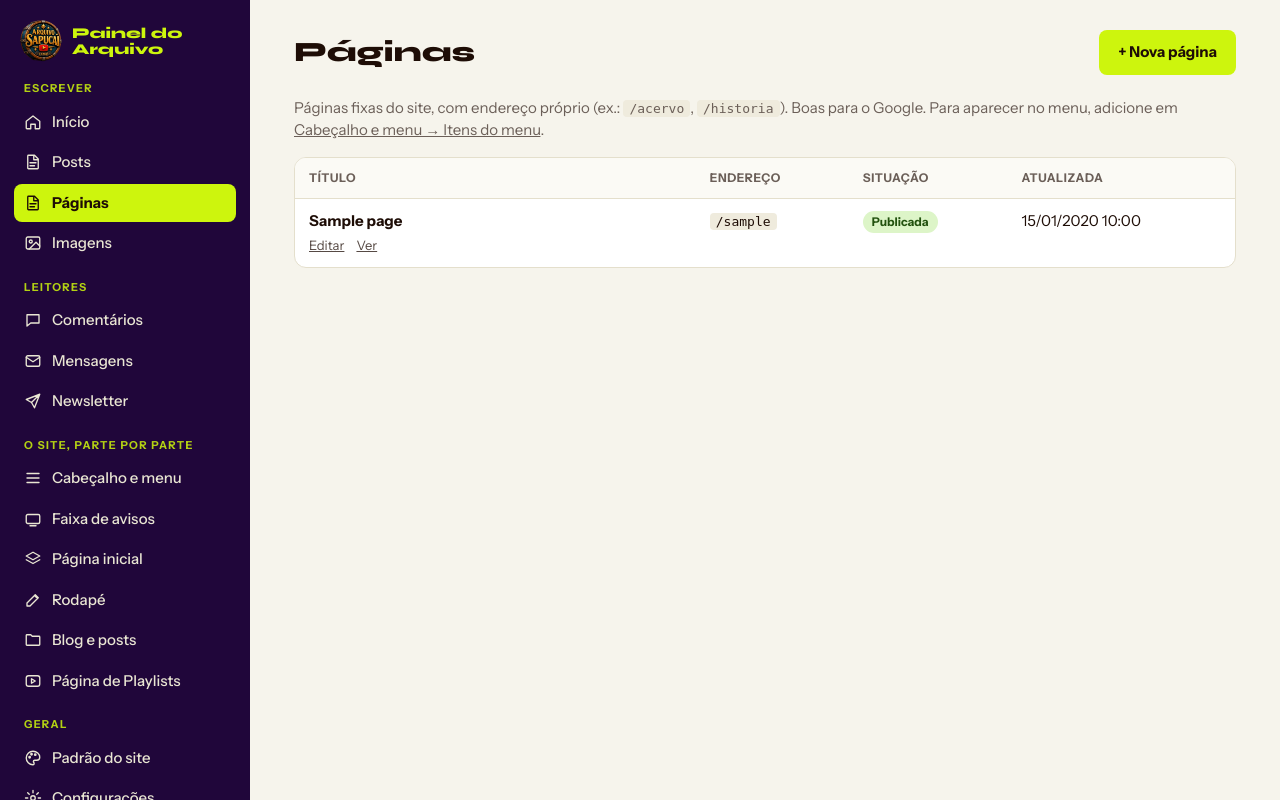
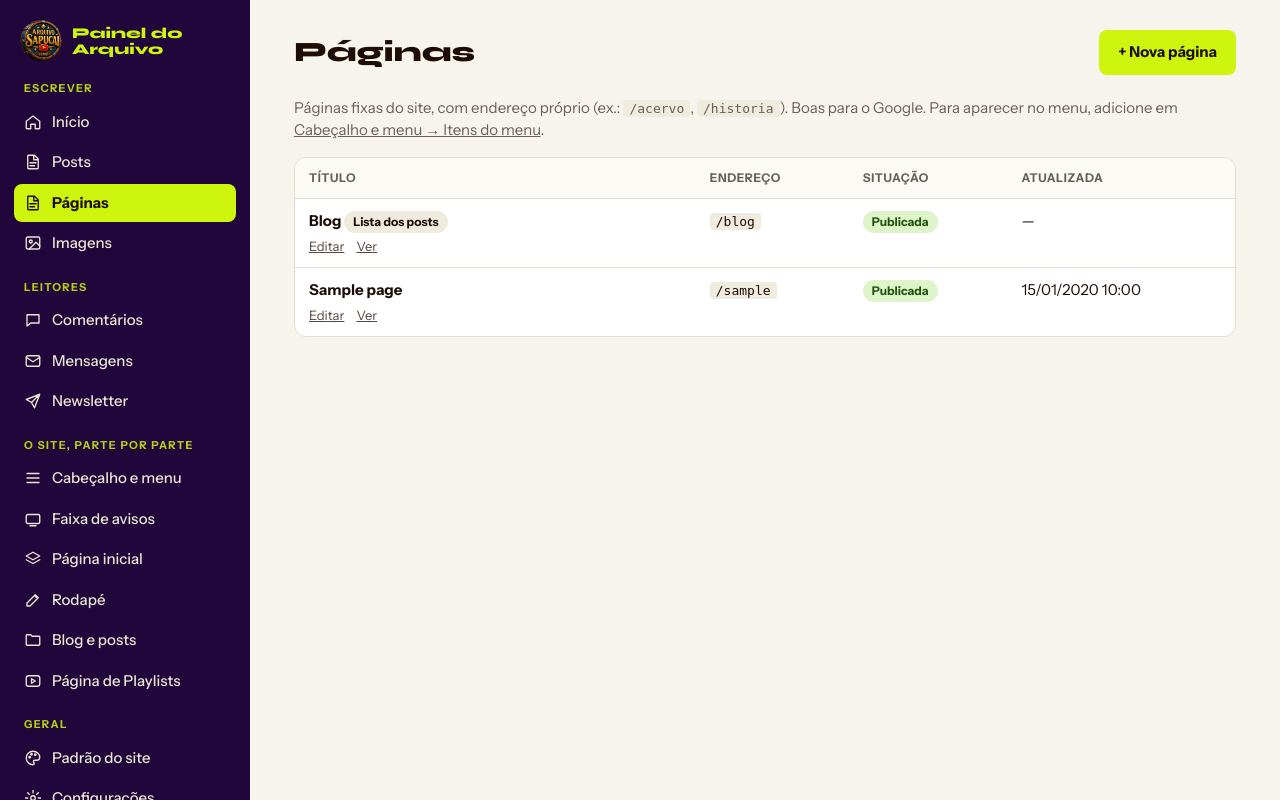
Before and after one commit to igorjornal/arquivosapucai, a PHP site: page /admin/paginas in a window 1280 px wide. Run offline with PHP 8.4, Linux system fonts and the light colour scheme; the visitor is signed in with stand-in values (Sample User, id 1); tables that the repository leaves empty hold one stand-in row (values such as "Sample post"); grey boxes marked "Sample" are stand-in pictures; some libraries are stand-ins or nearby versions.

Commit message:
Página do Blog em Páginas, fonte da coluna, link do botão das playlists, posts sem autor não somem mais
Co-Authored-By: Claude Opus 5.5 <noreply@anthropic.com>
Claude-Session: https://claude.ai/code/session_01BMWtRbQTBGTv7QvCQcFm1z

```diff
--- a/app/admin.php
+++ b/app/admin.php
@@ -48,6 +48,7 @@ function admin_dispatch(string $path): void
         ['#^/admin/secoes$#',                         'admin_sections', true],
         ['#^/admin/paginas$#',                        'admin_pages', true],
         ['#^/admin/paginas/nova$#',                   'admin_page_edit', true],
+        ['#^/admin/paginas/blog$#',                   'admin_blog_page', true],
         ['#^/admin/paginas/(\d+)$#',                 'admin_page_edit', true],
         ['#^/admin/paginas/(\d+)/excluir$#',         'admin_page_delete', true],
         ['#^/admin/secoes/(\d+)$#',                  'admin_section_edit', true],
@@ -241,7 +242,7 @@ function admin_posts(): void
     $posts = db_all(
         'SELECT p.*, c.name AS category_name, u.name AS author_name,
             (SELECT COUNT(*) FROM comments cm WHERE cm.post_id = p.id AND cm.status = \'approved\') AS comments_count
-         FROM posts p LEFT JOIN categories c ON c.id = p.category_id JOIN users u ON u.id = p.author_id
+         FROM posts p LEFT JOIN categories c ON c.id = p.category_id LEFT JOIN users u ON u.id = p.author_id
          WHERE ' . implode(' AND ', $where) . ' ORDER BY COALESCE(p.published_at, p.updated_at) DESC LIMIT ? OFFSET ?',
         [...$params, $pg['per_page'], $pg['offset']]
     );
--- a/app/admin_screens.php
+++ b/app/admin_screens.php
@@ -212,6 +212,22 @@ function save_ticker_screen(): void
     save_type_from_post(['ticker']);
 }
 
+/* ---------- Página do Blog (fica na lista de Páginas) ---------- */
+function admin_blog_page(): void
+{
+    require_admin();
+    if (is_post()) {
+        $blog = setting('blog');
+        $blog['page_title'] = mb_substr(input('page_title'), 0, 120) ?: 'Blog';
+        $blog['page_intro'] = mb_substr(input('page_intro'), 0, 600);
+        save_setting('blog', $blog);
+        save_type_from_post(['blog_page_title']);
+        flash('success', 'Página do Blog salva.');
+        redirect('/admin/paginas/blog');
+    }
+    admin_render('blog-page', ['title' => 'Página do Blog', 'blog' => setting('blog')]);
+}
+
 /* ---------- Página de Playlists (décadas em sanfona) ---------- */
 function save_playlists_screen(): void
 {
@@ -326,7 +342,7 @@ function save_blog_screen(): void
     $blog['sidebar_count'] = max(3, min(8, (int) input('sidebar_count', 5)));
     $blog['related_title'] = mb_substr(input('related_title'), 0, 60) ?: 'Posts relacionados';
     save_setting('blog', $blog);
-    save_type_from_post(['post_title']);
+    save_type_from_post(['post_title', 'side_title', 'side_posts']);
 }
 
 /* ---------- Padrão do site: fontes base e botões ---------- */
--- a/app/content.php
+++ b/app/content.php
@@ -7,7 +7,8 @@ const POST_SELECT = 'SELECT p.*, c.name AS category_name, c.slug AS category_slu
         u.name AS author_name, u.slug AS author_slug, u.avatar AS author_avatar
     FROM posts p
     LEFT JOIN categories c ON c.id = p.category_id
-    JOIN users u ON u.id = p.author_id';
+    JOIN users u ON u.id = COALESCE((SELECT x.id FROM users x WHERE x.id = p.author_id), (SELECT MIN(y.id) FROM users y WHERE y.role = \'admin\'))';
+// (sem autor válido, o post aparece com o primeiro administrador, em vez de sumir)
 
 // Publicado e com data já alcançada (posts agendados aparecem sozinhos na hora certa)
 function published_clause(): string
--- a/app/public.php
+++ b/app/public.php
@@ -17,9 +17,12 @@ function page_blog(): void
 {
     $per = (int) setting('blog')['per_page'];
     $pg = paginate(count_posts(), $per, (int) ($_GET['pagina'] ?? 1));
+    $blogPage = setting('blog');
     render('blog', [
-        'title'      => 'Blog',
-        'heading'    => 'Blog',
+        'title'      => $blogPage['page_title'],
+        'heading'    => $blogPage['page_title'],
+        'intro'      => $blogPage['page_intro'],
+        'headingKey' => 'blog_page_title',
         'posts'      => latest_posts($per, $pg['offset']),
         'pagination' => $pg,
         'baseLink'   => '/blog',
--- a/app/sections.php
+++ b/app/sections.php
@@ -229,6 +229,14 @@ function run_migrations(): void
         }
         save_setting_raw('schema_version', 10);
     }
+    if ($version < 11) {
+        // Post com autor que não existe mais sumia da lista do painel e do site: passa para o primeiro administrador
+        $admin = (int) db_val("SELECT MIN(id) FROM users WHERE role = 'admin'");
+        if ($admin) {
+            db_exec('UPDATE posts SET author_id = ? WHERE author_id NOT IN (SELECT id FROM users)', [$admin]);
+        }
+        save_setting_raw('schema_version', 11);
+    }
 }
 
 function save_setting_raw(string $name, $value): void
--- a/app/settings.php
+++ b/app/settings.php
@@ -71,6 +71,8 @@ function settings_defaults(): array
             'contact_button'  => 'Enviar',
         ],
         'blog' => [
+            'page_title'        => 'Blog', // título da página /blog (editado em Páginas → Blog)
+            'page_intro'        => '',
             'per_page'          => 6,      // posts por vez: página do blog e seção Blog da home
             'comments_enabled'  => true,
             'comments_moderate' => true,
--- a/app/view.php
+++ b/app/view.php
@@ -38,6 +38,9 @@ function type_targets(): array
         'post_title'         => $t('Título dos posts e páginas', 'heading', 50, true),
         'menu'               => $t('Menu do topo', 'ui', 15, true),
         'ticker'             => $t('Texto dos avisos', 'ui', 14, false, true),
+        'blog_page_title'    => $t('Título da página do Blog', 'heading', null, true),
+        'side_title'         => $t('Título da coluna “Últimos posts”', 'heading', 20, true),
+        'side_posts'         => $t('Títulos dos posts na coluna', 'ui', 14, true),
         'blog_title'         => $t('Título', 'heading', 34, true),
         'blog_button'        => $t('Botão', 'ui', 13, true),
         'arquivo_title'      => $t('Título', 'heading', null, true),
--- a/templates/admin/pages.php
+++ b/templates/admin/pages.php
@@ -3,13 +3,17 @@
   <a class="a-btn" href="/admin/paginas/nova">+ Nova página</a>
 </div>
 <p class="a-muted">Páginas fixas do site, com endereço próprio (ex.: <code>/acervo</code>, <code>/historia</code>). Boas para o Google. Para aparecer no menu, adicione em <a href="/admin/cabecalho#g-itens">Cabeçalho e menu → Itens do menu</a>.</p>
-<?php if (!$pages): ?>
-  <div class="a-card a-empty"><p>Nenhuma página ainda.</p><a class="a-btn" href="/admin/paginas/nova">Criar a primeira</a></div>
-<?php else: ?>
 <div class="a-table-wrap">
 <table class="a-table">
   <thead><tr><th>Título</th><th>Endereço</th><th>Situação</th><th>Atualizada</th></tr></thead>
   <tbody>
+    <tr>
+      <td class="a-title-cell"><a class="a-strong" href="/admin/paginas/blog"><?= e(setting('blog')['page_title']) ?></a> <span class="a-pill">Lista dos posts</span>
+        <div class="a-row-actions"><a href="/admin/paginas/blog">Editar</a><a href="/blog" target="_blank" rel="noopener">Ver</a></div></td>
+      <td><code>/blog</code></td>
+      <td><span class="a-pill a-pill-pub">Publicada</span></td>
+      <td class="a-nowrap">—</td>
+    </tr>
   <?php foreach ($pages as $pg): ?>
     <tr>
       <td class="a-title-cell"><a class="a-strong" href="/admin/paginas/<?= (int) $pg['id'] ?>"><?= e($pg['title']) ?></a>
@@ -22,4 +26,3 @@
   </tbody>
 </table>
 </div>
-<?php endif; ?>
--- a/templates/admin/posts.php
+++ b/templates/admin/posts.php
@@ -35,7 +35,7 @@
       </td>
       <td><?php partial_status($p); ?><?= $p['featured'] ? ' <span class="a-pill">Destaque</span>' : '' ?></td>
       <td><?= e($p['category_name'] ?? '—') ?></td>
-      <td><?= e($p['author_name']) ?></td>
+      <td><?= $p['author_name'] !== null ? e($p['author_name']) : '<span class="a-muted">Sem autor (escolha na tela do post)</span>' ?></td>
       <td class="a-nowrap"><?= $p['published_at'] ? e(date('d/m/Y H:i', strtotime($p['published_at']))) : '—' ?></td>
       <td class="num"><?= (int) $p['views'] ?></td>
       <td class="num"><?= (int) $p['comments_count'] ?></td>
--- a/templates/admin/screen-blog.php
+++ b/templates/admin/screen-blog.php
@@ -43,6 +43,7 @@
         </label>
       </div>
       <small class="a-help">No celular a coluna desce para depois do texto.</small>
+      <details class="a-adv"><summary>Fontes e tamanhos da coluna</summary><?= type_fields(['side_title', 'side_posts']) ?></details>
       <label>Título dos posts embaixo do texto<input name="related_title" value="<?= e($blog['related_title']) ?>" maxlength="60"></label>
       <small class="a-help">Mostra os posts escolhidos em “Posts relacionados”, na tela de cada post. Se nenhum for escolhido, mostra os da mesma categoria.</small>
     </section>
--- a/templates/admin/screen-inicio.php
+++ b/templates/admin/screen-inicio.php
@@ -58,9 +58,10 @@
           <?= render_to_string('admin/image-options', ['key' => 'playlists_img', 'o' => image_opts($home['playlists_img'] ?? null, ['radius' => 16])]) ?>
           <div class="a-row-2">
             <label>Texto do botão<input name="playlists_button" value="<?= e($home['playlists_button']) ?>" maxlength="60"></label>
-            <label>Link da imagem e do botão<input name="playlists_link" value="<?= e($home['playlists_link']) ?>" placeholder="/playlists"></label>
+            <label>Link do botão (e da imagem)<input name="playlists_link" value="<?= e($home['playlists_link']) ?>" placeholder="/playlists" list="lista-paginas"></label>
           </div>
-          <small class="a-help">Coloque o endereço da página com a lista de playlists. Botão vazio: some.</small>
+          <datalist id="lista-paginas"><?php foreach ($pages as $pgItem): ?><option value="/<?= e($pgItem['slug']) ?>"><?= e($pgItem['title']) ?></option><?php endforeach; ?><option value="/blog">Blog</option></datalist>
+          <small class="a-help">Clique no campo do link para escolher uma das suas páginas, ou cole um endereço (por exemplo, a playlist no YouTube). Botão vazio: some.</small>
           <label class="a-check"><input type="checkbox" name="playlists_new_tab" value="1"<?= !empty($home['playlists_new_tab']) ? ' checked' : '' ?>> Abrir o link em nova aba</label>
           <div class="a-label">Alinhamento do título e do texto</div>
           <div class="a-seg">
--- a/templates/blog.php
+++ b/templates/blog.php
@@ -10,7 +10,7 @@
         </div>
       </div>
     <?php else: ?>
-      <h1 class="sec-title"><?= e($heading) ?></h1>
+      <h1 class="sec-title"<?= !empty($headingKey) ? type_style($headingKey) : '' ?>><?= e($heading) ?></h1>
       <?php if (!empty($intro)): ?><p class="sec-lead"><?= e($intro) ?></p><?php endif; ?>
     <?php endif; ?>
 
--- a/templates/post.php
+++ b/templates/post.php
@@ -99,12 +99,12 @@ $totalComments = array_sum(array_map('count', $comments));
 
     <?php if ($sidebar): ?>
     <aside class="post-side" aria-label="<?= e($blog['sidebar_title']) ?>">
-      <h2><?= e($blog['sidebar_title']) ?></h2>
-      <ul>
+      <h2<?= type_style('side_title') ?>><?= e($blog['sidebar_title']) ?></h2>
+      <ul><?php $sideStyle = type_style('side_posts'); ?>
         <?php foreach ($sidebar as $s): ?>
           <li><a href="<?= e(post_url($s)) ?>">
             <?php if ($s['cover_image']): ?><img src="<?= e(media_url($s['cover_image'])) ?>" alt="" loading="lazy"><?php else: ?><span class="side-noimg" aria-hidden="true"></span><?php endif; ?>
-            <span><strong><?= e($s['title']) ?></strong><time datetime="<?= e(date('c', strtotime((string) $s['published_at']))) ?>"><?= e(date_short($s['published_at'])) ?></time></span>
+            <span><strong<?= $sideStyle ?>><?= e($s['title']) ?></strong><time datetime="<?= e(date('c', strtotime((string) $s['published_at']))) ?>"><?= e(date_short($s['published_at'])) ?></time></span>
           </a></li>
         <?php endforeach; ?>
       </ul>
```
Also changed, not shown: PENDENCIAS.md (+4 -0 lines), templates/admin/blog-page.php (added, +13 -0 lines), tests/revisao.js (+31 -0 lines).
